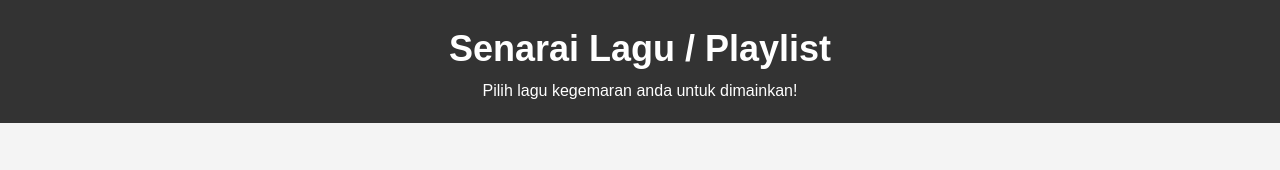
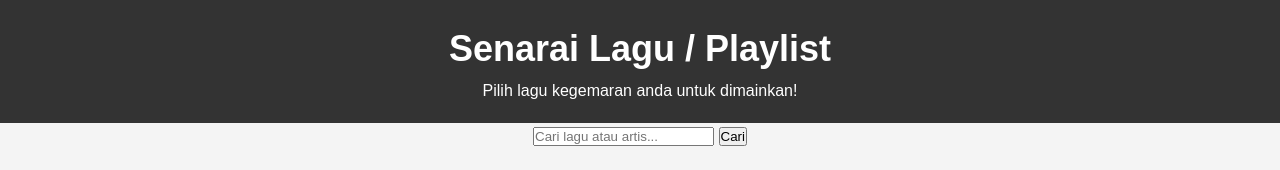
Before and after one commit to mrzcx8/PlaylistSong, a plain HTML site: page index.html in a window 1280 px wide. Shown: the top 170 px of the page. Drawn offline with Linux system fonts and the light colour scheme.

Commit message:
Update index.html

```diff
--- a/index.html
+++ b/index.html
@@ -14,6 +14,14 @@
       <p>Pilih lagu kegemaran anda untuk dimainkan!</p>
     </div>
   </header>
+
+  <!-- Search Bar -->
+  <section id="search-bar">
+    <div class="container">
+      <input type="text" id="search-input" placeholder="Cari lagu atau artis..." />
+      <button id="search-button">Cari</button>
+    </div>
+  </section>
 
   <!-- Playlist Section -->
   <section id="playlist">
```
